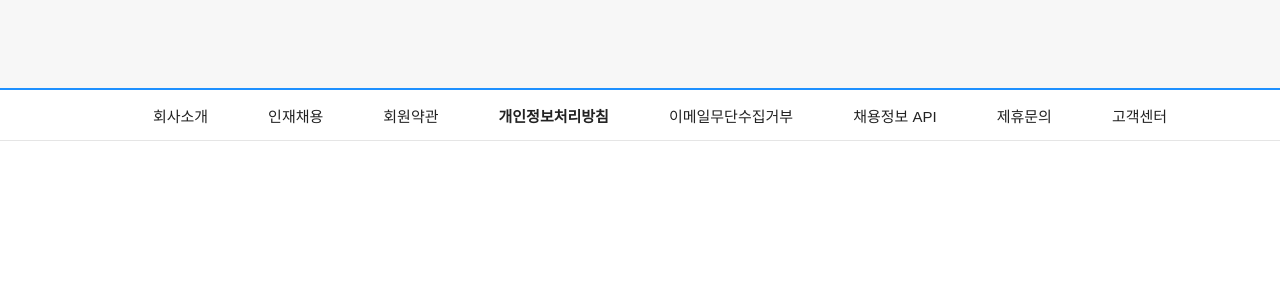
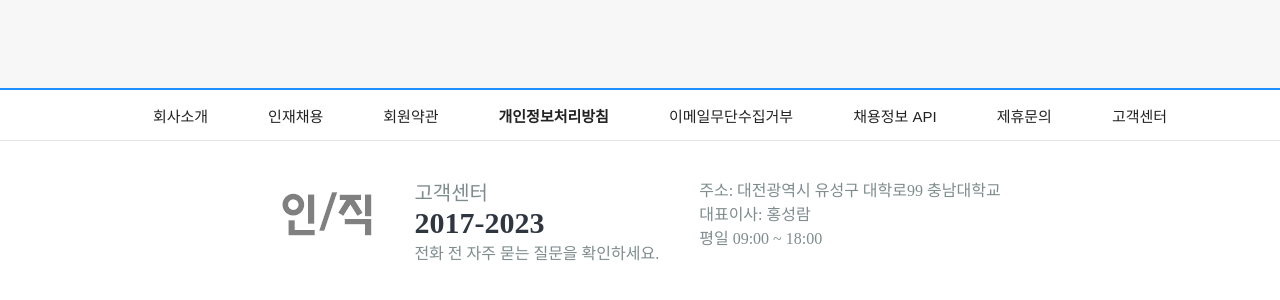
Before and after one commit to chopinballadeno4/in_jik, a React (Create React App) app: page / in a window 1280 px wide. Shown: the part 1299-1599 px from the top of the page. Built offline with nearby package versions, Linux system fonts and the light colour scheme.

Commit message:
bottom complete

```diff
--- a/src/Routes/Home.tsx
+++ b/src/Routes/Home.tsx
@@ -187,6 +187,23 @@ function Home() {
     `;
 
     const BottomContact = styled.div`
+        display: flex;
+        justify-content: center;
+        height: 80px;
+        margin-top: 20px;
+        button {
+            margin-top: 28px;
+            padding: 0;
+            border: 0;
+            background-color: transparent;
+        }
+
+        ul {
+            list-style: none;
+            li {
+                color : #7f8c8d;
+            }
+        }
 
     `;
 
@@ -282,7 +299,19 @@ function Home() {
                     </BottomInfo>
                 </Bottomnav>
                 <BottomContact>
-
+                    <button onClick={reload}>
+                        <img src="img/injiklogomini.png" alt="하단로고"></img>
+                    </button>
+                    <ul>
+                        <li style={{fontSize: 20}}>고객센터</li>
+                        <li style={{fontSize: 30,fontWeight: "bold",color: "#2f3640"}}>2017-2023</li>
+                        <li>전화 전 자주 묻는 질문을 확인하세요.</li>
+                    </ul>
+                    <ul>
+                        <li>주소: 대전광역시 유성구 대학로99 충남대학교</li>
+                        <li>대표이사: 홍성람</li>
+                        <li>평일 09:00 ~ 18:00</li>
+                    </ul>
                 </BottomContact>
             </Bottom>
         </Entire>
```
Also changed, not shown: public/img/injiklogomini.png (added).
